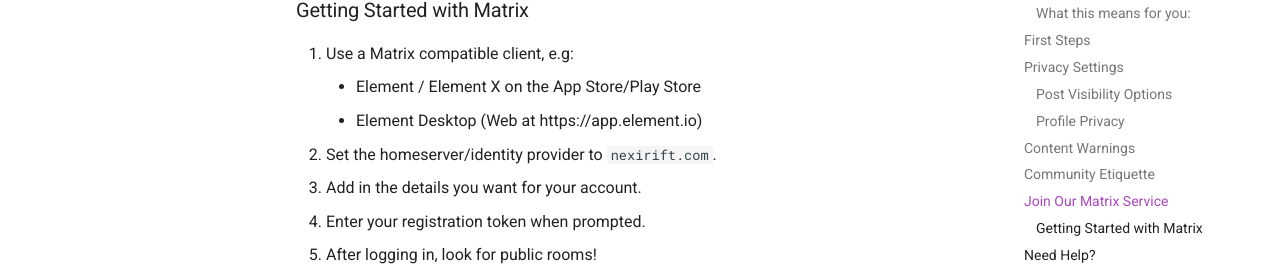
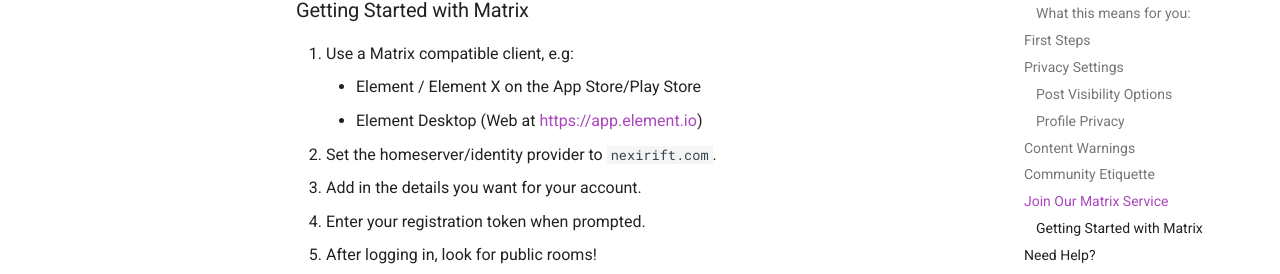
Before and after one commit to Nexirift/support, an MkDocs documentation site: the page built from docs/getting-started.md, in a window 1280 px wide and 900 px high, scrolled down 2142 px. Shown: the part 149-423 px from the top of the window. Built offline with MkDocs 1.6.1 and Material for MkDocs 9.7.7, drawn with Linux system fonts in a browser that asks for light colours; part of the change alters nothing that is shown.

```diff
--- a/docs/getting-started.md
+++ b/docs/getting-started.md
@@ -70,7 +70,7 @@ Nexirift offers a private invite-only Matrix service for real-time chat with oth
 
 1. Use a Matrix compatible client, e.g:
     - Element / Element X on the App Store/Play Store
-    - Element Desktop (Web at https://app.element.io)
+    - Element Desktop (Web at [https://app.element.io](https://app.element.io))
 2. Set the homeserver/identity provider to `nexirift.com`.
 3. Add in the details you want for your account.
 4. Enter your registration token when prompted.
```
